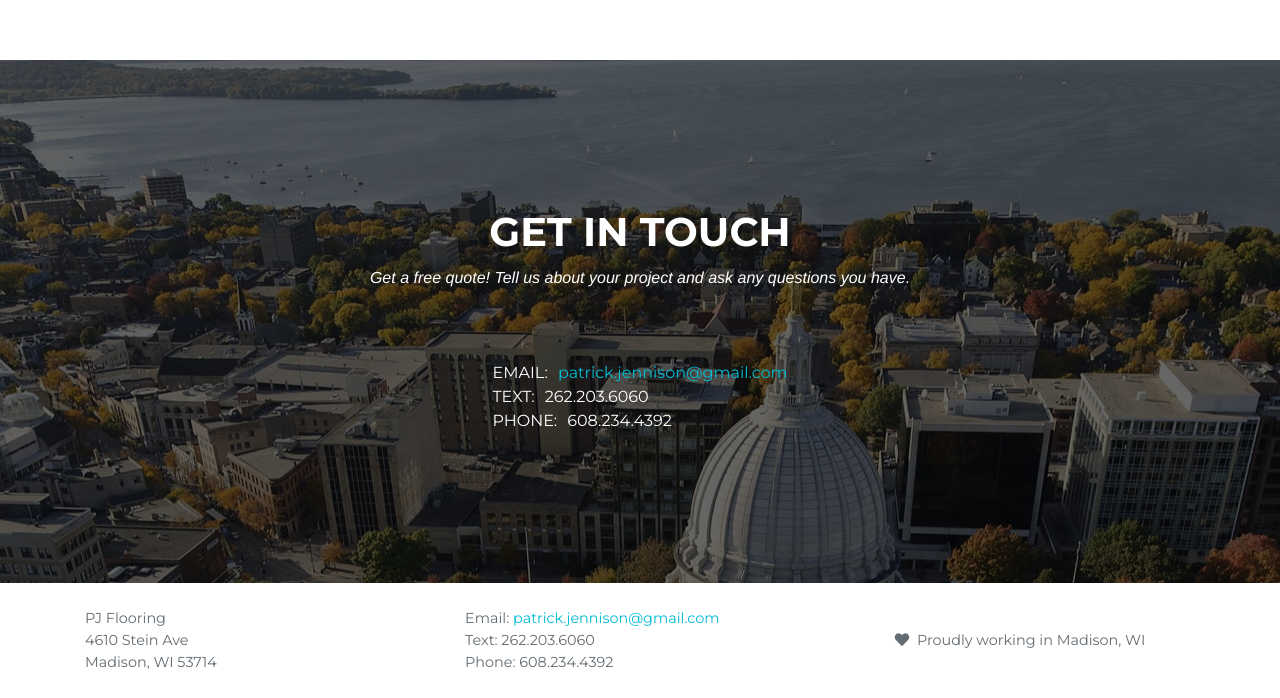
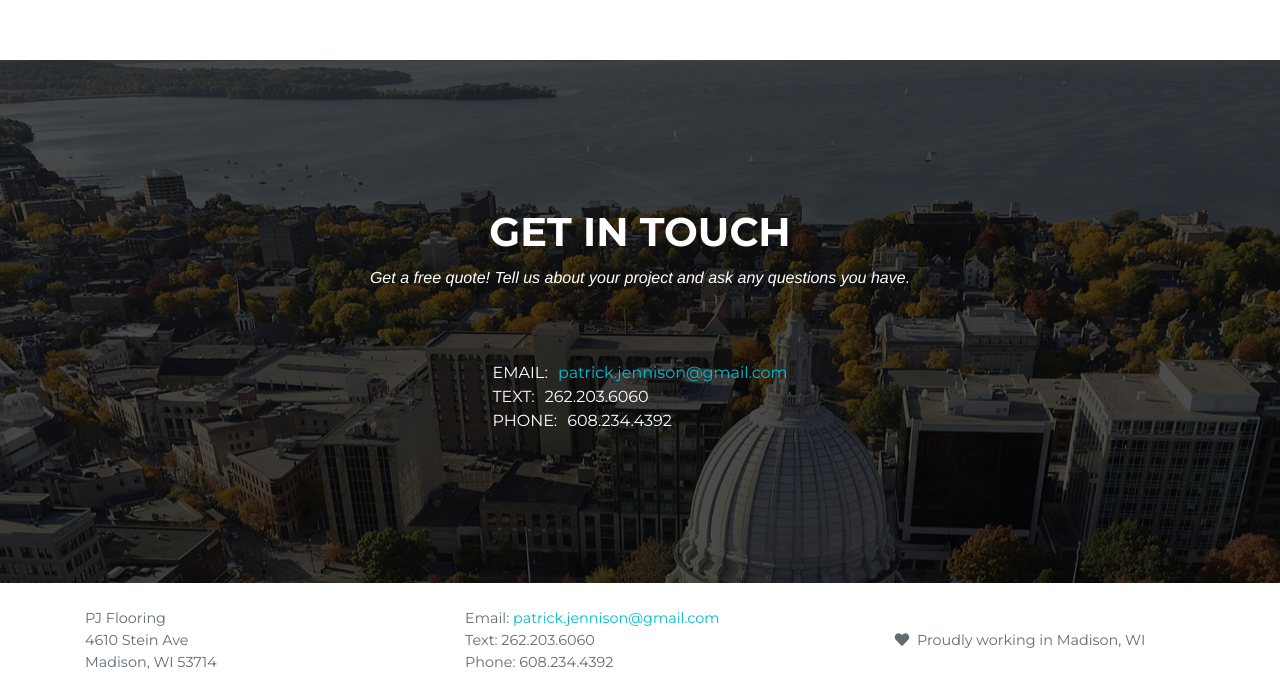
Before and after one commit to kmjennison/pjflooring, a website: page src/index.html in a window 1280 px wide. Shown: the part 3900-4598 px from the top of the page. Drawn offline with nearby package versions, Linux system fonts and the light colour scheme; files that its build step writes are made by us from their sources; a web font is replaced by a local one.

Commit message:
Darker tint for photo

```diff
--- a/src/less/agency.less
+++ b/src/less/agency.less
@@ -532,7 +532,7 @@ aside.clients {
 
 section#contact {
     background-color: @gray-darker;
-    background-image: linear-gradient(rgba(0,0,0,0.6), rgba(0,0,0,0.6)), url('../img/madison.jpg');
+    background-image: linear-gradient(rgba(0,0,0,0.7), rgba(0,0,0,0.7)), url('../img/madison.jpg');
     background-position: top;
     background-repeat: no-repeat;
     .section-heading {
```
Also changed, not shown: src/css/agency.css.
